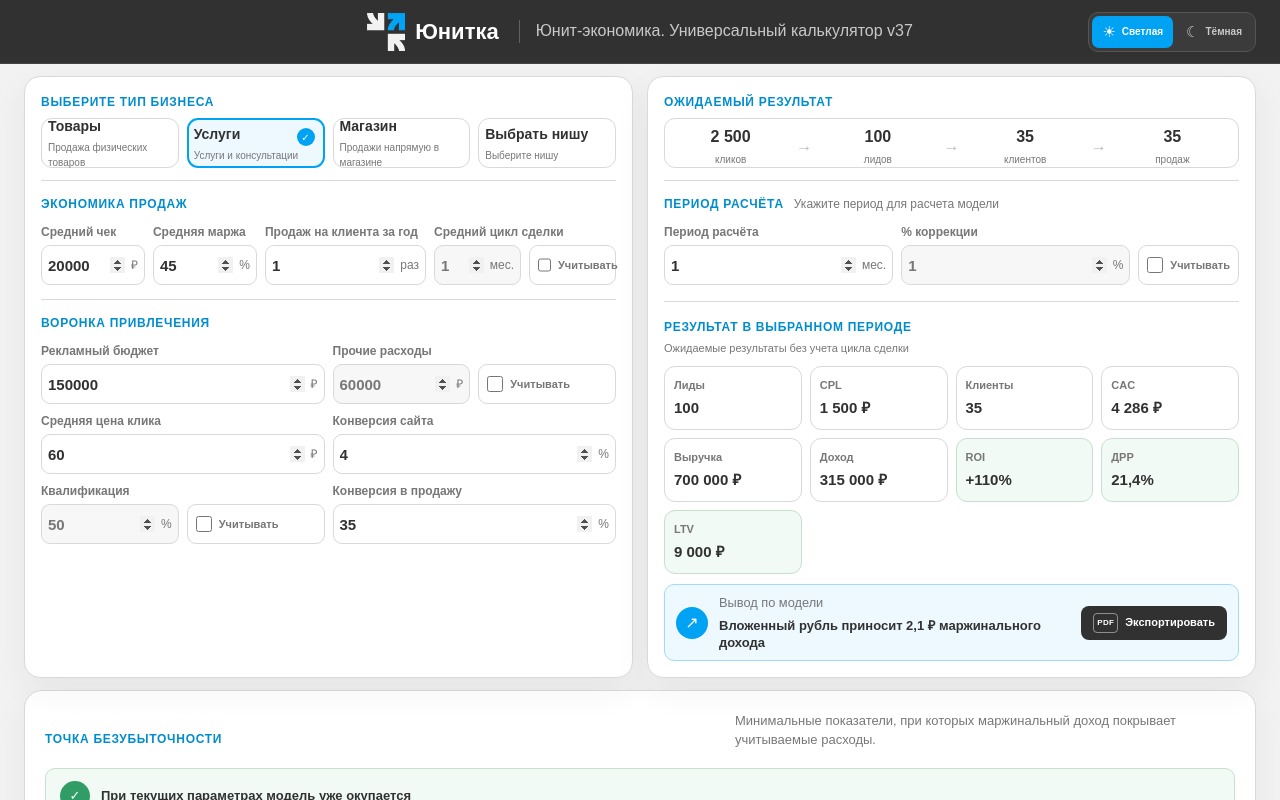
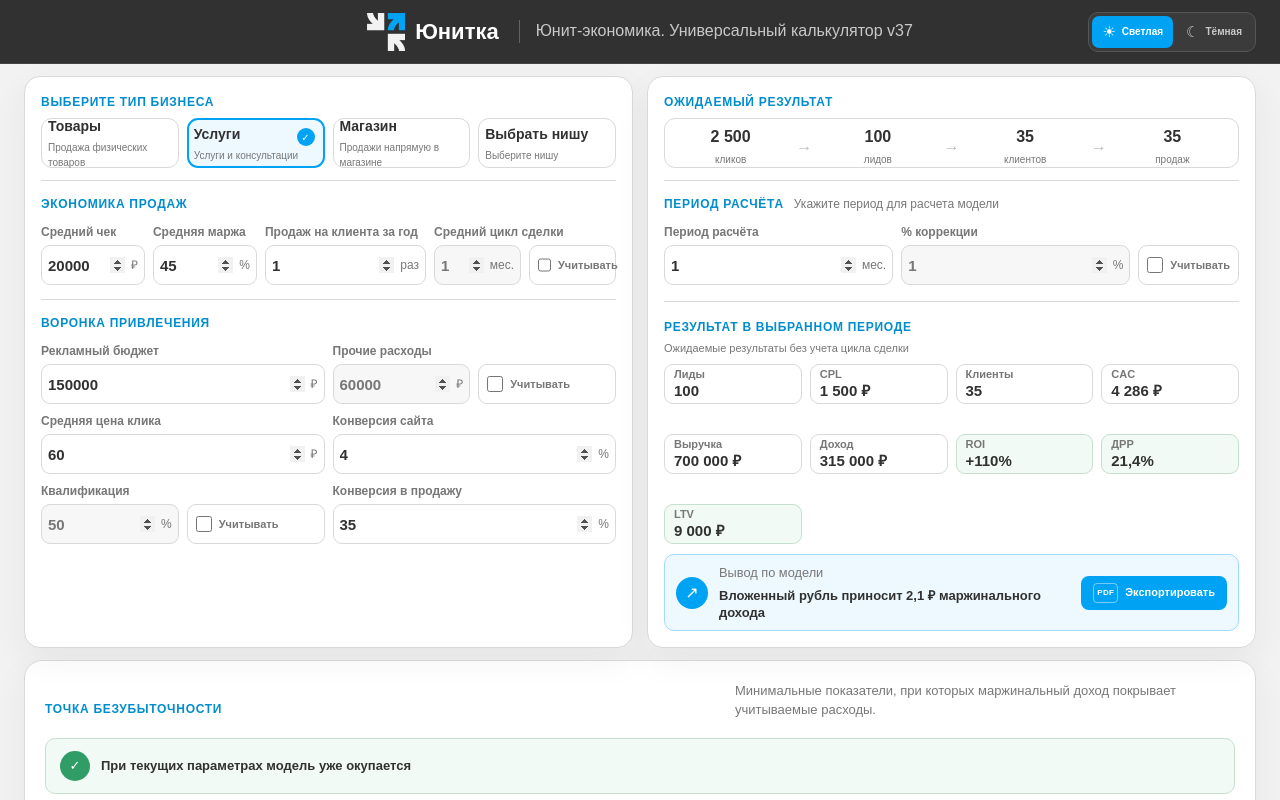
Before and after one commit to wer4d/unitka, a Next.js app: page / in a window 1280 px wide. Shown: the top 800 px of the page. Built offline with nearby package versions, Linux system fonts and the light colour scheme.

Commit message:
Align result cards with form rows

```diff
--- a/app/globals.css
+++ b/app/globals.css
@@ -22,8 +22,6 @@
   --warning:#d89b18;
   --warning-soft:#fff9e9;
   --warning-border:#ead49b;
-  --button-bg:#313131;
-  --button-text:#ffffff;
   --shadow:rgba(49,49,49,.06);
   --shadow-strong:rgba(49,49,49,.16);
 }
@@ -45,8 +43,6 @@ html[data-theme="dark"] {
   --danger-border:rgba(224,85,74,.55);
   --warning-soft:rgba(216,155,24,.14);
   --warning-border:rgba(216,155,24,.55);
-  --button-bg:#171717;
-  --button-text:#f2f2f2;
   --shadow:rgba(0,0,0,.24);
   --shadow-strong:rgba(0,0,0,.4);
 }
@@ -126,18 +122,18 @@ h2 { font-size:23px; line-height:1.2; margin:5px 0 18px; letter-spacing:-.02em;
 .period-correction-toggle input { width:16px; height:16px; margin:0; accent-color:var(--accent); }
 .period-correction-toggle:hover { border-color:var(--accent-border); }
 .period-correction-toggle.active { border-color:var(--accent); background:var(--accent-soft); color:var(--accent-dark); }
-.metric-grid { display:grid; grid-template-columns:repeat(4,minmax(0,1fr)); gap:9px; margin-top:18px; padding-top:18px; border-top:1px solid var(--line); }
+.metric-grid { display:grid; grid-template-columns:repeat(4,minmax(0,1fr)); column-gap:9px; row-gap:33px; margin-top:18px; padding-top:18px; border-top:1px solid var(--line); }
 .result-section-heading { display:grid; gap:5px; margin-top:18px; padding-top:18px; border-top:1px solid var(--line); }
 .result-section-heading small { color:var(--muted); font-size:11px; line-height:1.4; }
-.period-result-grid { margin-top:10px; padding-top:0; border-top:0; }
+.period-result-grid { margin-top:8px; padding-top:0; border-top:0; }
 .potential-result { margin-top:14px; padding:0 14px 13px; border:1px solid var(--accent-border); border-radius:12px; background:var(--accent-soft); }
 .potential-result .result-section-heading { margin-top:0; padding-top:14px; border-top:0; }
 .potential-grid { display:grid; grid-template-columns:repeat(4,minmax(0,1fr)); gap:9px; margin-top:12px; }
 .potential-result>p { margin:11px 1px 0; color:var(--muted); font-size:10px; line-height:1.45; }
 .potential-result>p b { color:var(--ink); }
-.metric { min-height:68px; min-width:0; border:1px solid var(--line); border-radius:11px; background:var(--surface); padding:9px 10px; display:flex; align-items:center; }
+.metric { height:42px; min-height:42px; min-width:0; border:1px solid var(--line); border-radius:9px; background:var(--surface); padding:3px 10px; display:flex; align-items:center; }
 .metric>div { width:100%; min-width:0; }
-.metric small { color:var(--muted); display:block; margin-bottom:6px; font-size:12px; font-weight:800; }.metric b { display:block; font-size:16px; white-space:nowrap; }
+.metric small { color:var(--muted); display:block; margin-bottom:3px; font-size:12px; font-weight:800; line-height:1; }.metric b { display:block; font-size:16px; line-height:1.1; white-space:nowrap; }
 .metric.final-evaluation { padding-left:9px; padding-right:9px; }
 .metric.final-evaluation small { white-space:nowrap; font-size:9.5px; letter-spacing:-.04em; }
 .metric.final-evaluation b { font-size:12.5px; }
@@ -147,7 +143,7 @@ h2 { font-size:23px; line-height:1.2; margin:5px 0 18px; letter-spacing:-.02em;
 .insight>span { width:36px; height:36px; flex:0 0 auto; display:grid; place-items:center; color:white; border-radius:50%; font-size:18px; }
 .insight small { display:block; color:var(--muted); margin-bottom:4px; }.insight b { font-size:13px; line-height:1.35; display:block; }
 .insight-copy { flex:1; min-width:0; }
-.pdf-button { height:38px; flex:0 0 auto; display:flex; align-items:center; gap:7px; padding:0 12px; border:0; border-radius:8px; background:var(--button-bg); color:var(--button-text); font-size:11px; font-weight:700; cursor:pointer; transition:.15s ease; }
+.pdf-button { height:38px; flex:0 0 auto; display:flex; align-items:center; gap:7px; padding:0 12px; border:0; border-radius:8px; background:var(--accent); color:#fff; font-size:11px; font-weight:700; cursor:pointer; transition:.15s ease; }
 .pdf-button:hover { background:var(--accent-dark); transform:translateY(-1px); }
 .pdf-button span { display:grid; place-items:center; width:25px; height:20px; border:1px solid rgba(255,255,255,.45); border-radius:4px; font-size:8px; letter-spacing:.05em; }
 .insight.good { border:1px solid var(--accent-border); background:var(--accent-soft); }.insight.good>span { background:var(--accent); }
@@ -247,10 +243,10 @@ h2 { font-size:23px; line-height:1.2; margin:5px 0 18px; letter-spacing:-.02em;
   .calculation-period { gap:10px; }
   .period-field,.correction-field { gap:4px; }
   .metric-grid,.result-section-heading { margin-top:16px; padding-top:16px; }
-  .period-result-grid { margin-top:10px; padding-top:0; }
-  .metric-grid { gap:8px; }
-  .metric { min-height:64px; padding:8px 9px; }
-  .metric small { margin-bottom:4px; font-size:11px; }
+  .period-result-grid { margin-top:8px; padding-top:0; }
+  .metric-grid { column-gap:8px; row-gap:30px; }
+  .metric { height:40px; min-height:40px; padding:3px 9px; }
+  .metric small { margin-bottom:3px; font-size:11px; }
   .metric b { font-size:15px; }
   .insight { min-height:56px; margin-top:10px; padding:8px 11px; }
   .insight>span { width:32px; height:32px; font-size:16px; }
```
